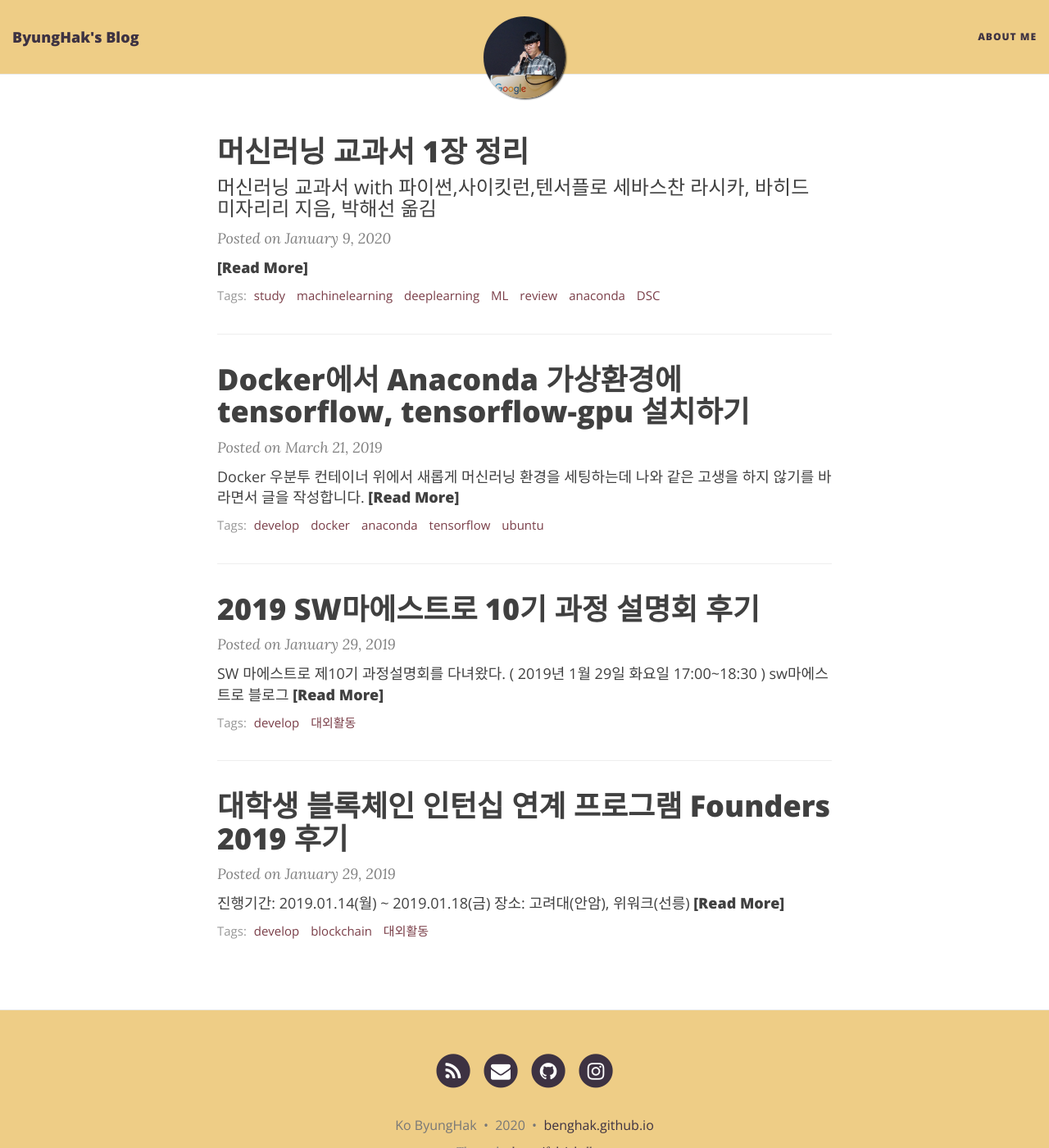
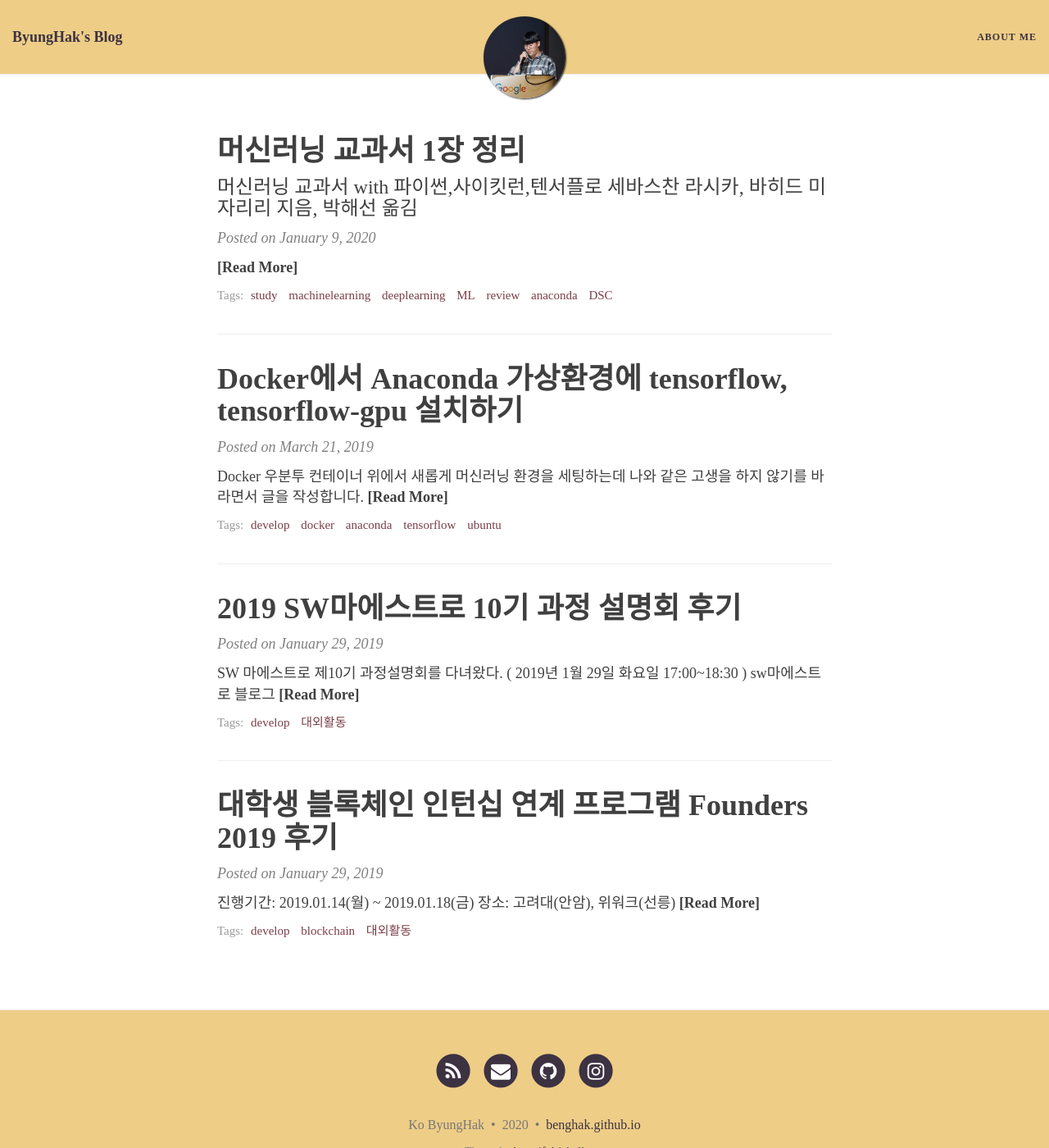
Before and after one commit to bengHak/benghak.github.io, a Jekyll site: the page built from index.html, in a window 1280 px wide and 1400 px high. Shown: the whole window at 82% size. Built offline with Jekyll 4.4.1, drawn with Linux system fonts in a browser that asks for light colours; nearby versions of some CDN libraries; some web fonts are replaced; the list of posts is cut into pages by our own code.

Commit message:
폰트 수정

```diff
--- a/css/main.css
+++ b/css/main.css
@@ -3,11 +3,12 @@ layout: null
 ---
 
 @import url("pygment_highlights.css");
+@font-face { font-family: 'RIDIBatang'; src: url('https://cdn.jsdelivr.net/gh/projectnoonnu/noonfonts_twelve@1.0/RIDIBatang.woff') format('woff'); font-weight: normal; font-style: normal; }
 
 /* --- General --- */
 
 body {
-  font-family: 'Lora', 'Times New Roman', serif;
+  font-family: 'RIDIBatang';
   font-size: 18px;
   color: #404040;
   position: relative;
@@ -22,7 +23,7 @@ p {
   margin: 30px 0;
 }
 h1,h2,h3,h4,h5,h6 {
-  font-family: 'Open Sans', 'Helvetica Neue', Helvetica, Arial, sans-serif;
+  font-family: 'RIDIBatang';
   font-weight: 800;
 }
 a {
@@ -59,7 +60,7 @@ hr.small {
 }
 
 .main-explain-area {
-  font-family: 'Open Sans', 'Helvetica Neue', Helvetica, Arial, sans-serif;
+  font-family: 'RIDIBatang';
   padding: 15px inherit;
 }
 
@@ -110,7 +111,7 @@ img {
 .navbar-custom {
   background-color: {{ site.navbar-col }};
   border-bottom: 1px solid #EAEAEA;
-  font-family: 'Open Sans', 'Helvetica Neue', Helvetica, Arial, sans-serif;
+  font-family: 'RIDIBatang';
   {% if site.navbar-img %}
   background-image: url({{ site.navbar-img }});
   background-attachment: fixed;
@@ -292,7 +293,7 @@ footer .list-inline {
   padding: 0;
 }
 footer .copyright {
-  font-family: 'Open Sans', 'Helvetica Neue', Helvetica, Arial, sans-serif;
+  font-family: 'RIDIBatang';
   text-align: center;
   margin-bottom: 0;
 }
@@ -358,7 +359,7 @@ footer .theme-by {
   margin: 0 0 10px;
 }
 .post-preview .post-entry {
-  font-family: 'Open Sans', 'Helvetica Neue', Helvetica, Arial, sans-serif;
+  font-family: 'RIDIBatang';
 }
 .post-entry-container {
   display: inline-block;
@@ -395,7 +396,7 @@ footer .theme-by {
 /* --- Tags --- */
 
 .blog-tags {
-  font-family: 'Open Sans', 'Helvetica Neue', Helvetica, Arial, sans-serif;
+  font-family: 'RIDIBatang';
   color: #999;
   font-size: 15px;
   margin-bottom: 30px;
@@ -488,7 +489,7 @@ footer .theme-by {
   font-size: 27px;
   line-height: 1.1;
   display: block;
-  font-family: 'Open Sans', 'Helvetica Neue', Helvetica, Arial, sans-serif;
+  font-family: 'RIDIBatang';
   font-weight: 300;
   margin: 10px 0 0;
 }
@@ -513,7 +514,7 @@ footer .theme-by {
   padding: 5px 10px;
   font-size: 11px;
   color: #EEE;
-  font-family: 'Open Sans', 'Helvetica Neue', Helvetica, Arial, sans-serif;
+  font-family: 'RIDIBatang';
   right: 0;
   bottom: 0;
   display: none;
@@ -597,7 +598,7 @@ footer .theme-by {
 /* --- Pager --- */
 
 .pager li a {
-  font-family: 'Open Sans', 'Helvetica Neue', Helvetica, Arial, sans-serif;
+  font-family: 'RIDIBatang';
   text-transform: uppercase;
   font-size: 14px;
   font-weight: 800;
@@ -766,7 +767,7 @@ td.gutter {
 }
 
 #full-tags-list {
-  font-family: 'Open Sans', 'Helvetica Neue', Helvetica, Arial, sans-serif;
+  font-family: 'RIDIBatang';
 }
 
 #full-tags-list .tag-entry {
--- a/index.css
+++ b/index.css
@@ -1,6 +1,4 @@
-@font-face { font-family: 'RIDIBatang'; src: url('https://cdn.jsdelivr.net/gh/projectnoonnu/noonfonts_twelve@1.0/RIDIBatang.woff') format('woff'); font-weight: normal; font-style: normal; }
 body {
-    font-family: 'RIDIBatang';
     font-size: 16px;
 }
 
```
